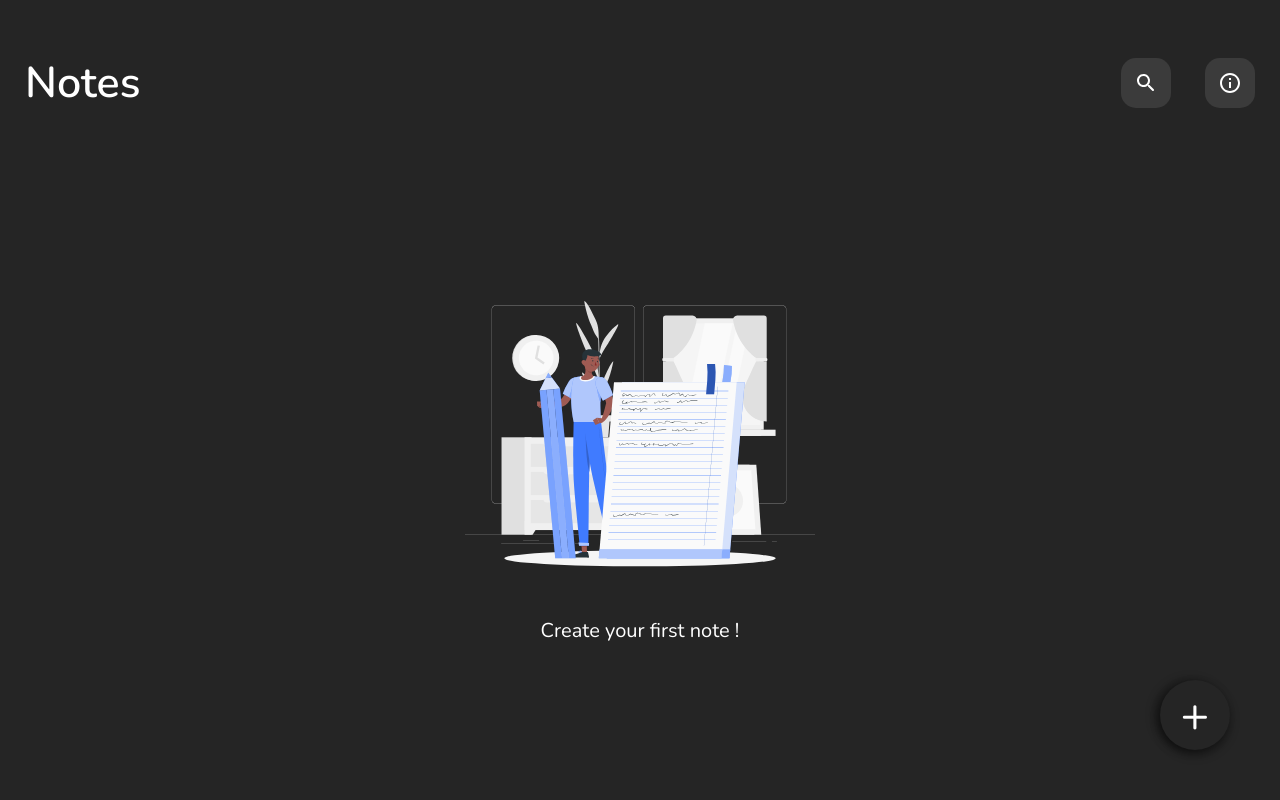
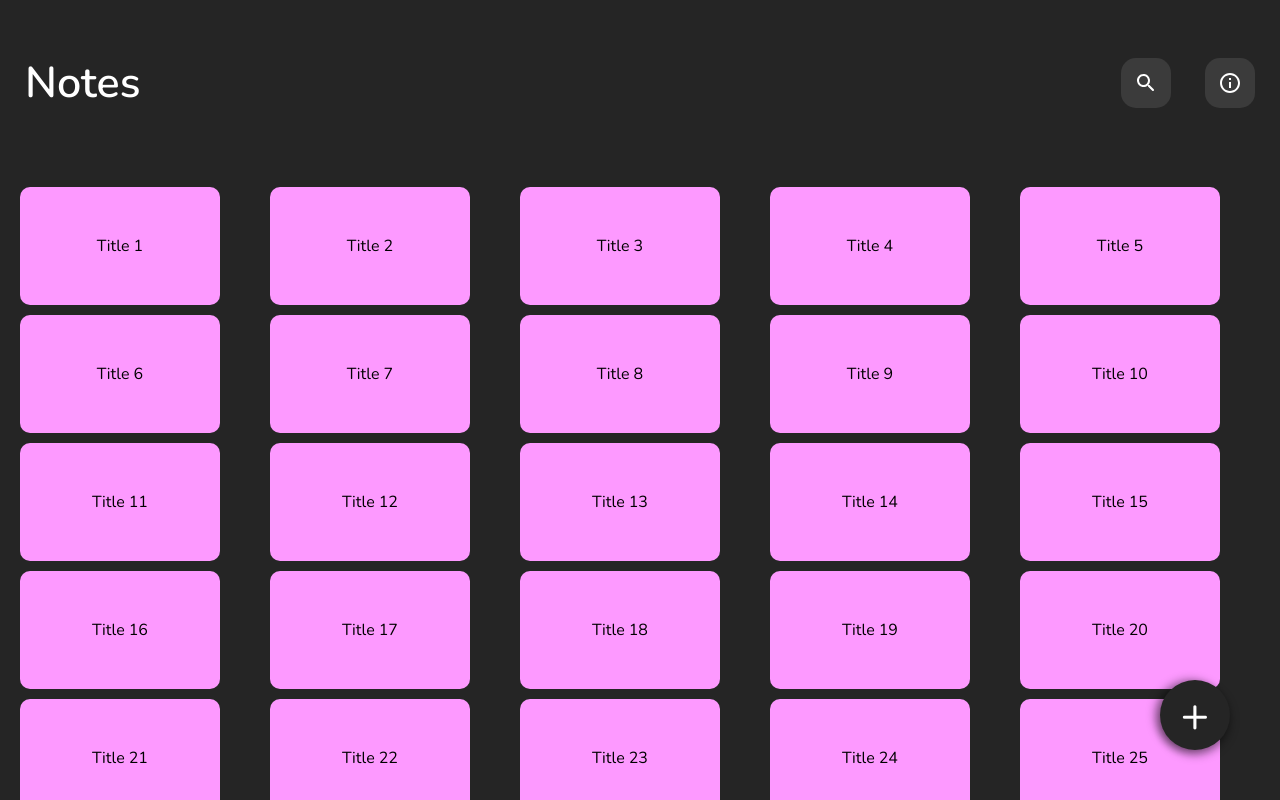
Before and after one commit to RobyJacob/notes-react, a React (Vite) app: page / in a window 1280 px wide. Built offline with nearby package versions, Linux system fonts and the light colour scheme.

Commit message:
add grid tiles with static data

```diff
--- a/src/App.jsx
+++ b/src/App.jsx
@@ -1,14 +1,18 @@
 import Footer from "./components/Footer";
 import Header from "./components/Header";
 import Main from "./components/Main";
+import dummyData from "./dummyData";
+import { useState } from 'react';
 import './styles.css';
 
 export default function App() {
+  const [notes, setNotes] = useState(dummyData)
+
   return (
     <div className="container">
       <Header />
-      <Main />
-      <Footer />
+      <Main notes={notes}/>
+      {/* <Footer /> */}
     </div>
   )
 }
--- a/src/components/Main.jsx
+++ b/src/components/Main.jsx
@@ -1,8 +1,26 @@
-export default function Main() {
+import Footer from "./Footer"
+
+export default function Main(props) {
+    const renderNotes = props.notes.map(note => {
+        return (
+            <div className="note">
+                <span className="note-title">{note.title}</span>
+            </div>
+        )
+    })
+
     return (
-        <main>
-            <img src="/src/assets/empty-note-logo.svg" className="empty-note-img"/>
-            <span className="empty-note-txt">Create your first note !</span>
-        </main>
+            <main>
+                {
+                    props.notes.length > 0 ?
+                    renderNotes
+                    :
+                    <div className="empty-note">
+                        <img src="/src/assets/empty-note-logo.svg" className="empty-note-img"/>
+                        <span className="empty-note-txt">Create your first note !</span>
+                    </div>
+                }
+                <Footer />
+            </main>
     )
 }
--- /dev/null
+++ b/src/dummyData.js
@@ -0,0 +1,16 @@
+function generateDummyData(n) {
+    const dummyData = []
+
+    for (let i = 0; i < n; i++) {
+        const data = {
+            "id": i + 1,
+            "title": `Title ${i + 1}`,
+            "body": `Body ${i + 1}`
+        }
+        dummyData.push(data)
+    }
+
+    return dummyData
+}
+
+export default generateDummyData(60)
--- a/src/styles.css
+++ b/src/styles.css
@@ -20,7 +20,7 @@ header {
     flex-direction: column;
     height: 100%;
     background-color: #252525;
-    position: relative;
+    /* border: 2px solid blue; */
 }
 
 .header-btn {
@@ -59,12 +59,41 @@ header {
 }
 
 main {
+    display: grid;
+    height: 100%;
+    grid-template-columns: repeat(auto-fit, minmax(200px, 1fr));
+    grid-gap: 10px;
+    overflow: scroll;
+    padding: 20px;
+    /* border: 2px solid green; */
+}
+
+.note-wrapper {
+    /* display: flex;
+    flex-direction: column; */
+    display: grid;
+    /* align-items: center; */
+    grid-gap: 15px;
+    grid-template-columns: repeat(auto-fit, 200px);
+    /* border: 2px solid red; */
+}
+
+.note {
+    display: flex;
+    background-color: #FD99FF;
+    border-radius: 10px;
+    width: 200px;
+    height: 118px;
+    justify-content: center;
+    align-items: center;
+    padding: 20px;
+    /* margin: 0 0 12px 0; */
+}
+
+.empty-note {
     display: flex;
     flex-direction: column;
     align-items: center;
-    text-align: center;
-    margin: 100px 0 auto 0;
-    height: 100%;
 }
 
 .empty-note-img {
```
